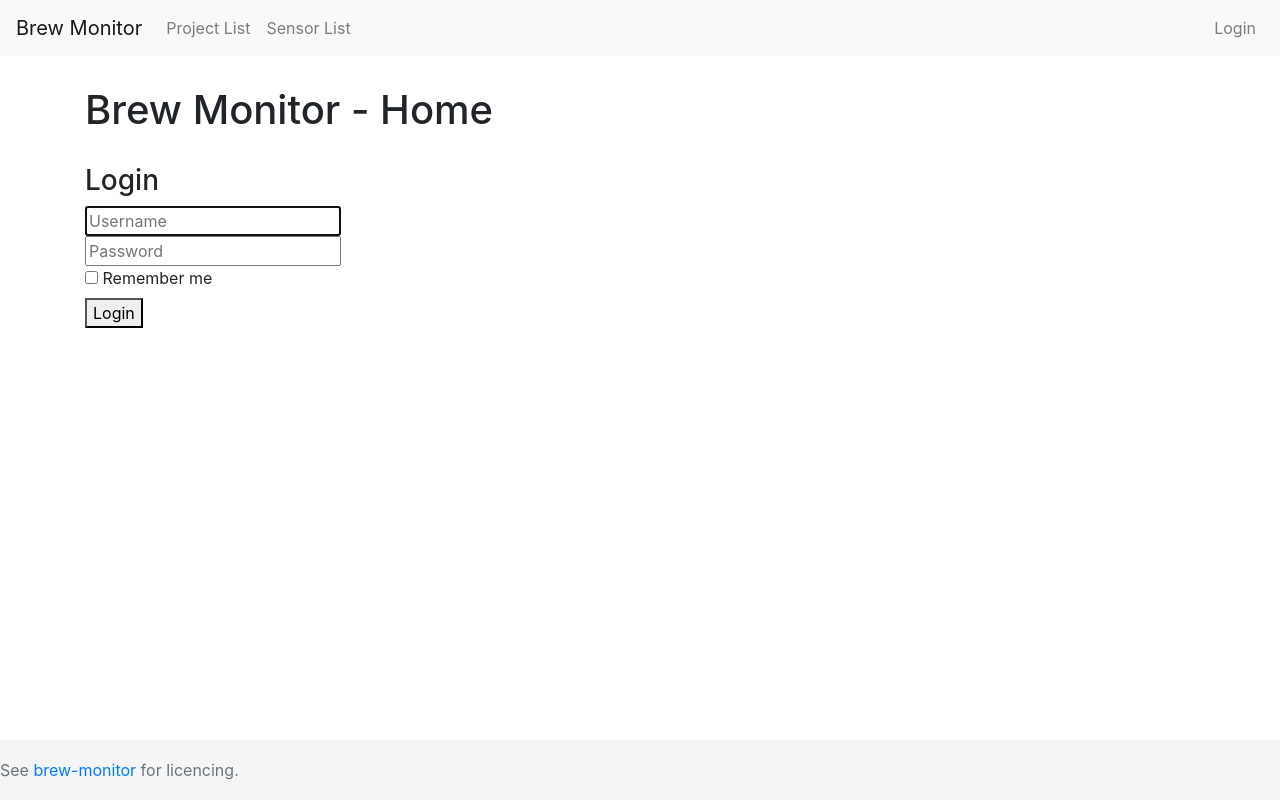
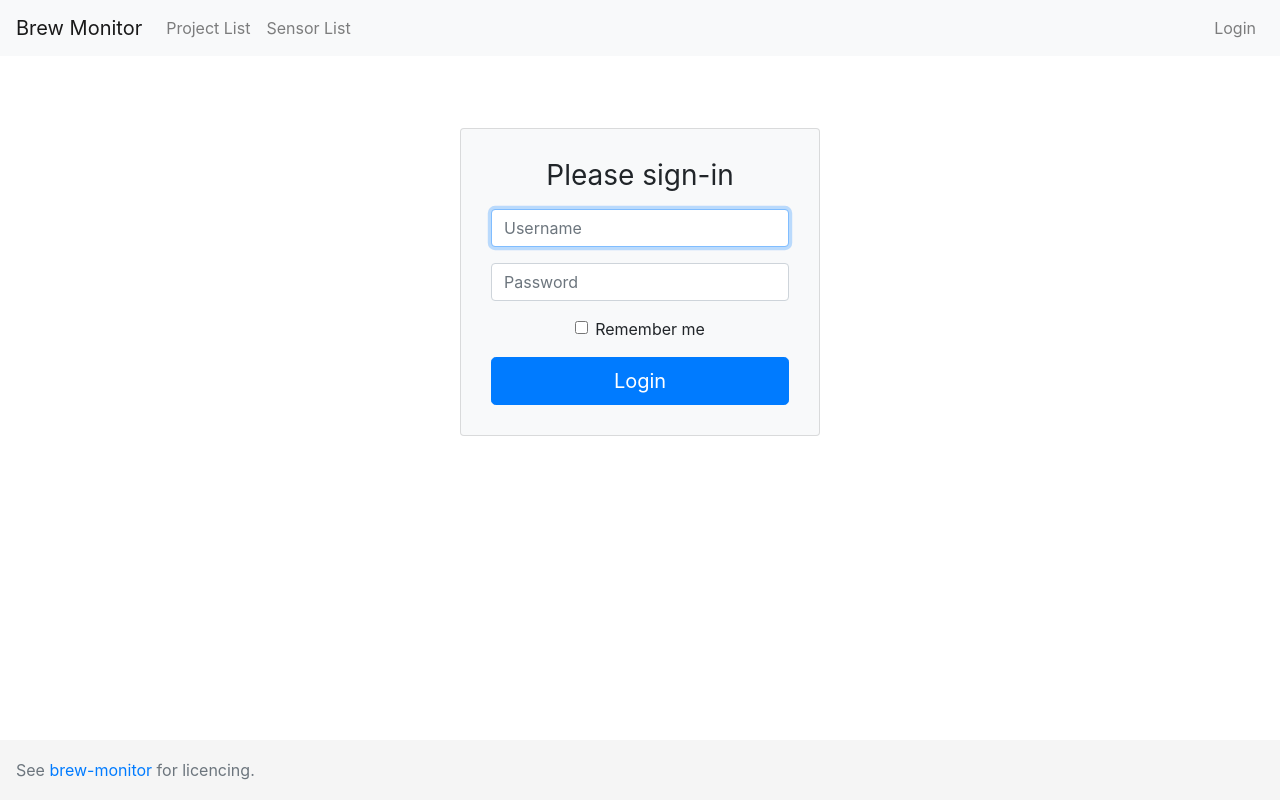
Before and after one commit to jordanpenard/brew-monitor, a Flask app: template website/templates/login.html.mako in a window 1280 px wide. Run offline with Flask 2, Linux system fonts and the light colour scheme; the template is opened without the code that fills it, so the values that code supplies are empty; some libraries are stand-ins or nearby versions.

Commit message:
Re-design of the login form and adjusted the padding in the footer

```diff
--- a/website/templates/generic.html.mako
+++ b/website/templates/generic.html.mako
@@ -118,7 +118,7 @@
     <div class="footer">
         <%block name="footer">
             <footer class="footer">
-                <span class="text-muted">
+                <span class="text-muted" style="padding: 0px 1rem;">
                     See <a href="https://github.com/jordanpenard/brew-monitor">brew-monitor</a> for licencing.
                 </span>
             </footer>
--- a/website/templates/login.html.mako
+++ b/website/templates/login.html.mako
@@ -4,29 +4,21 @@
 <%block name="head_title">
     <title>Brew Monitor - Login</title>
 </%block>
+<%block name="title">
+</%block>
+<br><br><br>
+<div class="h-100">
+    <div class="box text-center" style="margin: auto; max-width: 360px; padding: 30px; background-color: #f8f9fa; border-radius: .25rem; border: 1px solid rgba(0,0,0,.125);">
+        <form method="POST" action="${url_for('home.check_login')}">
+            <h3 class="mb-3 font-weight-normal">Please sign-in</h1>
+            <input class="form-control mb-3" type="text" name="username" placeholder="Username" autofocus="">
+            <input class="form-control mb-3" type="password" name="password" placeholder="Password">
 
-<div class="column is-4 is-offset-4">
-    <h3 class="title">Login</h3>
-    <div class="box">
-        <form method="POST" action="${url_for('home.check_login')}">
-            <div class="field">
-                <div class="control">
-                    <input class="input is-large" type="text" name="username" placeholder="Username" autofocus="">
-                </div>
+            <div class="form-check mb-3">
+                <input class="form-check-input" type="checkbox" value="remember" id="remember">
+                <label class="form-check-label" for="remember">Remember me</label>
             </div>
-
-            <div class="field">
-                <div class="control">
-                    <input class="input is-large" type="password" name="password" placeholder="Password">
-                </div>
-            </div>
-            <div class="field">
-                <label class="checkbox" name="remember">
-                    <input type="checkbox">
-                    Remember me
-                </label>
-            </div>
-            <button class="button is-block is-info is-large is-fullwidth">Login</button>
+            <button class="btn btn-lg btn-primary btn-block" type="submit">Login</button>
         </form>
     </div>
 </div>
```
